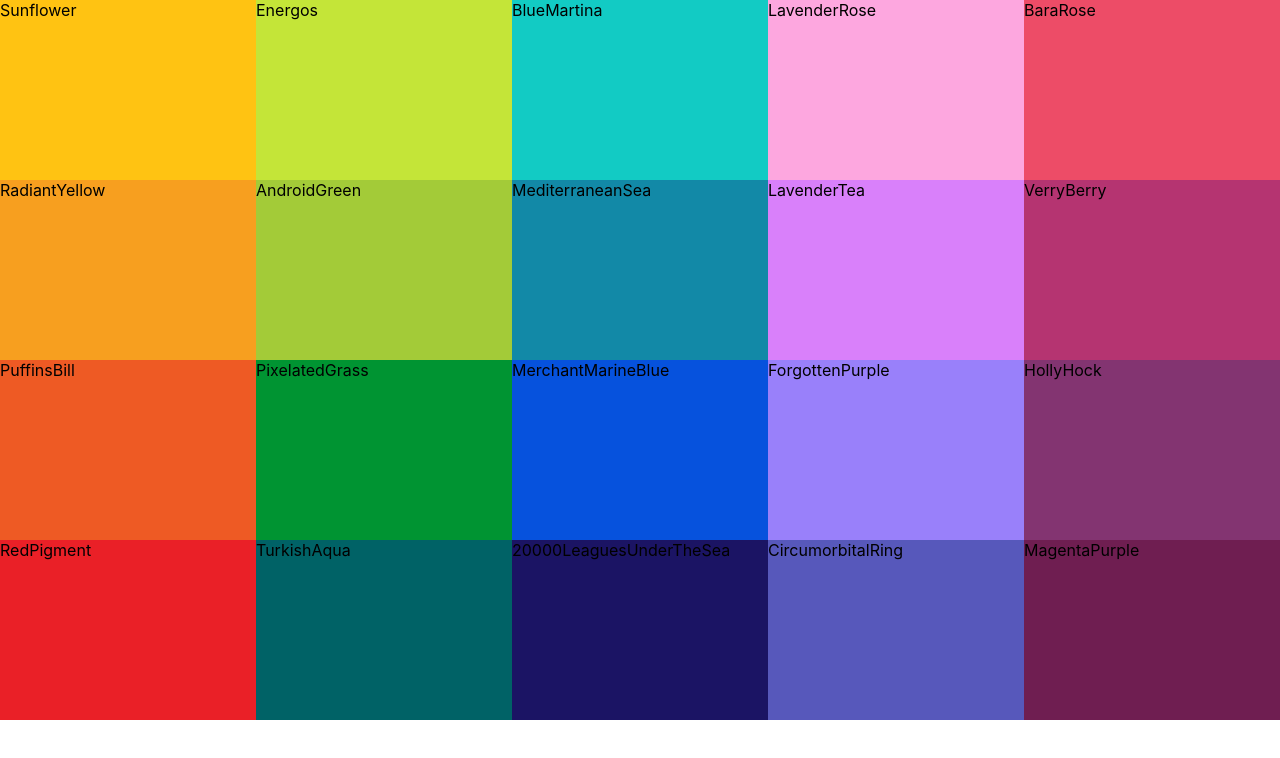
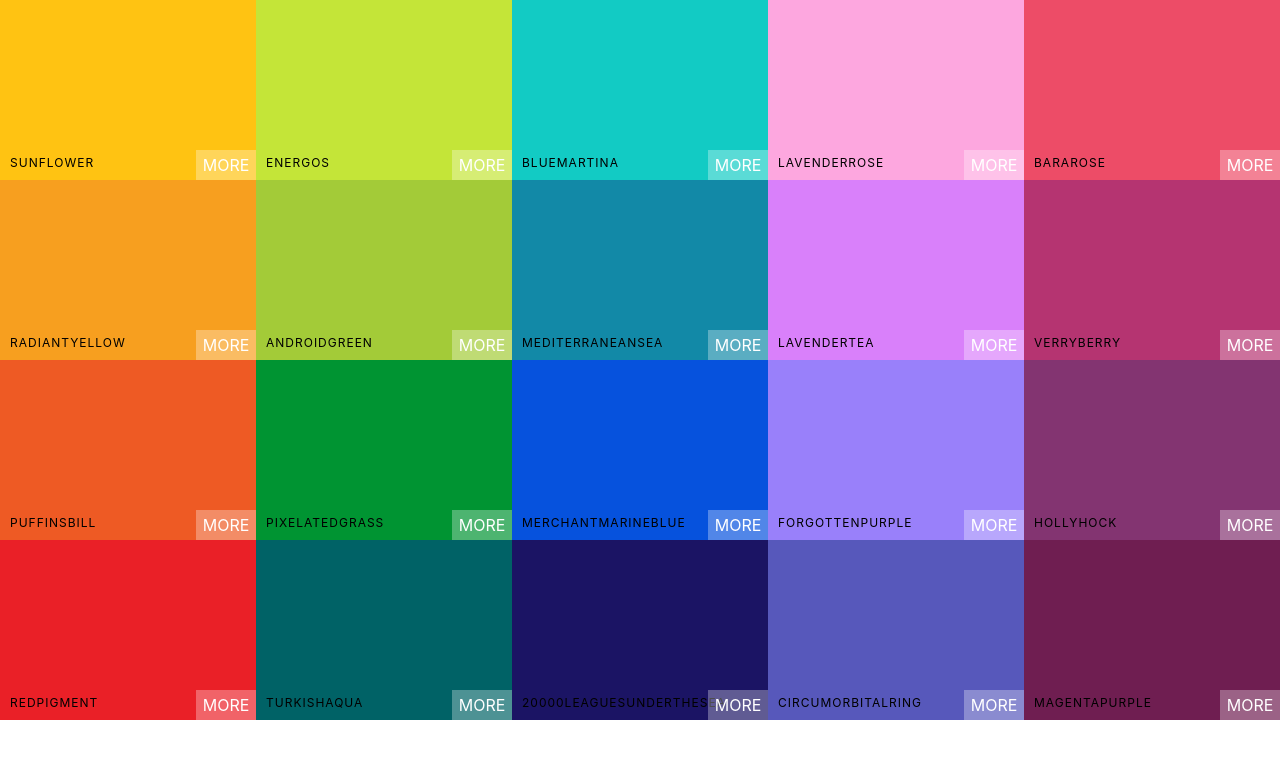
Before and after one commit to Banx87/color-palette-project, a React (Create React App) app: page / in a window 1280 px wide. Shown: the top 758 px of the page. Built offline with nearby package versions, Linux system fonts and the light colour scheme.

Commit message:
Style ColorBox

```diff
--- a/src/Styles/ColorBox.css
+++ b/src/Styles/ColorBox.css
@@ -5,4 +5,56 @@
     display: inline-block;
     position: relative;
     cursor: pointer;
+    margin-bottom: -4px;
 }
+
+.ColorBox:hover .copy-button {
+    opacity: 1;
+    transition: 0.5s;
+}
+
+.copy-button {
+    width: 100px;
+    height: 30px;
+    position: absolute;
+    display: inline-block;
+    top: 50%;
+    left: 50%;
+    margin-left: -50px;
+    margin-top: -15px;
+    text-align: center;
+    outline: none;
+    background: rgba(255, 255, 255, 0.3);
+    font-size: 1rem;
+    line-height: 30px;
+    color: #fff;
+    text-transform: uppercase;
+    border: none;
+    opacity: 0;
+}
+
+.box-content {
+    position: absolute;
+    width: 100%;
+    left: 0px;
+    bottom: 0px;
+    padding: 10px;
+    color: black;
+    letter-spacing: 1px;
+    text-transform: uppercase;
+    font-size: 12px;
+}
+
+.see-more {
+    background: rgba(255, 255, 255, 0.3);
+    position: absolute;
+    border: none;
+    right: 0;
+    bottom: 0;
+    color: white;
+    width: 60px;
+    height: 30px;
+    text-align: center;
+    line-height: 30px;
+    text-transform: uppercase;
+}
--- a/src/components/Colorbox.js
+++ b/src/components/Colorbox.js
@@ -3,10 +3,16 @@
 
 export default class Colorbox extends Component {
   render() {
+    const { name, background } = this.props;
     return (
-      <div style={{ background: this.props.background }} className="ColorBox">
-        <span>{this.props.name}</span>
-        {/* <span>MORE</span> */}
+      <div style={{ background }} className="ColorBox">
+        <div className="copy-container">
+          <div className="box-content">
+            <span>{name}</span>
+          </div>
+          <button className="copy-button">Copy</button>
+        </div>
+        <span className="see-more">More</span>
       </div>
     );
   }
--- a/src/components/seedColors.js
+++ b/src/components/seedColors.js
@@ -22,8 +22,8 @@
       { name: "deeporange", color: "#FF5722" },
       { name: "brown", color: "#795548" },
       { name: "grey", color: "#9E9E9E" },
-      { name: "bluegrey", color: "#607D8B" }
-    ]
+      { name: "bluegrey", color: "#607D8B" },
+    ],
   },
   {
     paletteName: "Flat UI Colors v1",
@@ -49,8 +49,8 @@
       { name: "Pumpkin", color: "#d35400" },
       { name: "Pomegranate", color: "#c0392b" },
       { name: "Silver", color: "#bdc3c7" },
-      { name: "Asbestos", color: "#7f8c8d" }
-    ]
+      { name: "Asbestos", color: "#7f8c8d" },
+    ],
   },
   {
     paletteName: "Flat UI Colors Dutch",
@@ -76,8 +76,8 @@
       { name: "TurkishAqua", color: "#006266" },
       { name: "20000LeaguesUnderTheSea", color: "#1B1464" },
       { name: "CircumorbitalRing", color: "#5758BB" },
-      { name: "MagentaPurple", color: "#6F1E51" }
-    ]
+      { name: "MagentaPurple", color: "#6F1E51" },
+    ],
   },
   {
     paletteName: "Flat UI Colors American",
@@ -103,8 +103,8 @@
       { name: "OrangeVille", color: "#e17055" },
       { name: "Chi-Gong", color: "#d63031" },
       { name: "PrunusAvium", color: "#e84393" },
-      { name: "DraculaOrchid", color: "#2d3436" }
-    ]
+      { name: "DraculaOrchid", color: "#2d3436" },
+    ],
   },
   {
     paletteName: "Flat UI Colors Aussie",
@@ -130,8 +130,8 @@
       { name: "SteelPink", color: "#be2edd" },
       { name: "Blurple", color: "#4834d4" },
       { name: "DeepCove", color: "#130f40" },
-      { name: "WizardGrey", color: "#535c68" }
-    ]
+      { name: "WizardGrey", color: "#535c68" },
+    ],
   },
   {
     paletteName: "Flat UI Colors British",
@@ -157,8 +157,8 @@
       { name: "HintOfPensive", color: "#dcdde1" },
       { name: "ChainGangGrey", color: "#718093" },
       { name: "PicoVoid", color: "#192a56" },
-      { name: "ElectroMagnetic", color: "#2f3640" }
-    ]
+      { name: "ElectroMagnetic", color: "#2f3640" },
+    ],
   },
   {
     paletteName: "Flat UI Colors Spanish",
@@ -184,8 +184,8 @@
       { name: "ChileanFire", color: "#cd6133" },
       { name: "GreyPorcelain", color: "#84817a" },
       { name: "AlamedaOchre", color: "#cc8e35" },
-      { name: "Desert", color: "#ccae62" }
-    ]
+      { name: "Desert", color: "#ccae62" },
+    ],
   },
   {
     paletteName: "Flat UI Colors Indian",
@@ -211,8 +211,8 @@
       { name: "EndingNavyBlue", color: "#182C61" },
       { name: "SasquatchSocks", color: "#FC427B" },
       { name: "PineGlade", color: "#BDC581" },
-      { name: "HighlighterLavender", color: "#82589F" }
-    ]
+      { name: "HighlighterLavender", color: "#82589F" },
+    ],
   },
   {
     paletteName: "Flat UI Colors French",
@@ -238,7 +238,7 @@
       { name: "JalapenoRed", color: "#b71540" },
       { name: "DarkSapphire", color: "#0c2461" },
       { name: "ForestBlues", color: "#0a3d62" },
-      { name: "ReefEncounter", color: "#079992" }
-    ]
-  }
+      { name: "ReefEncounter", color: "#079992" },
+    ],
+  },
 ];
```
